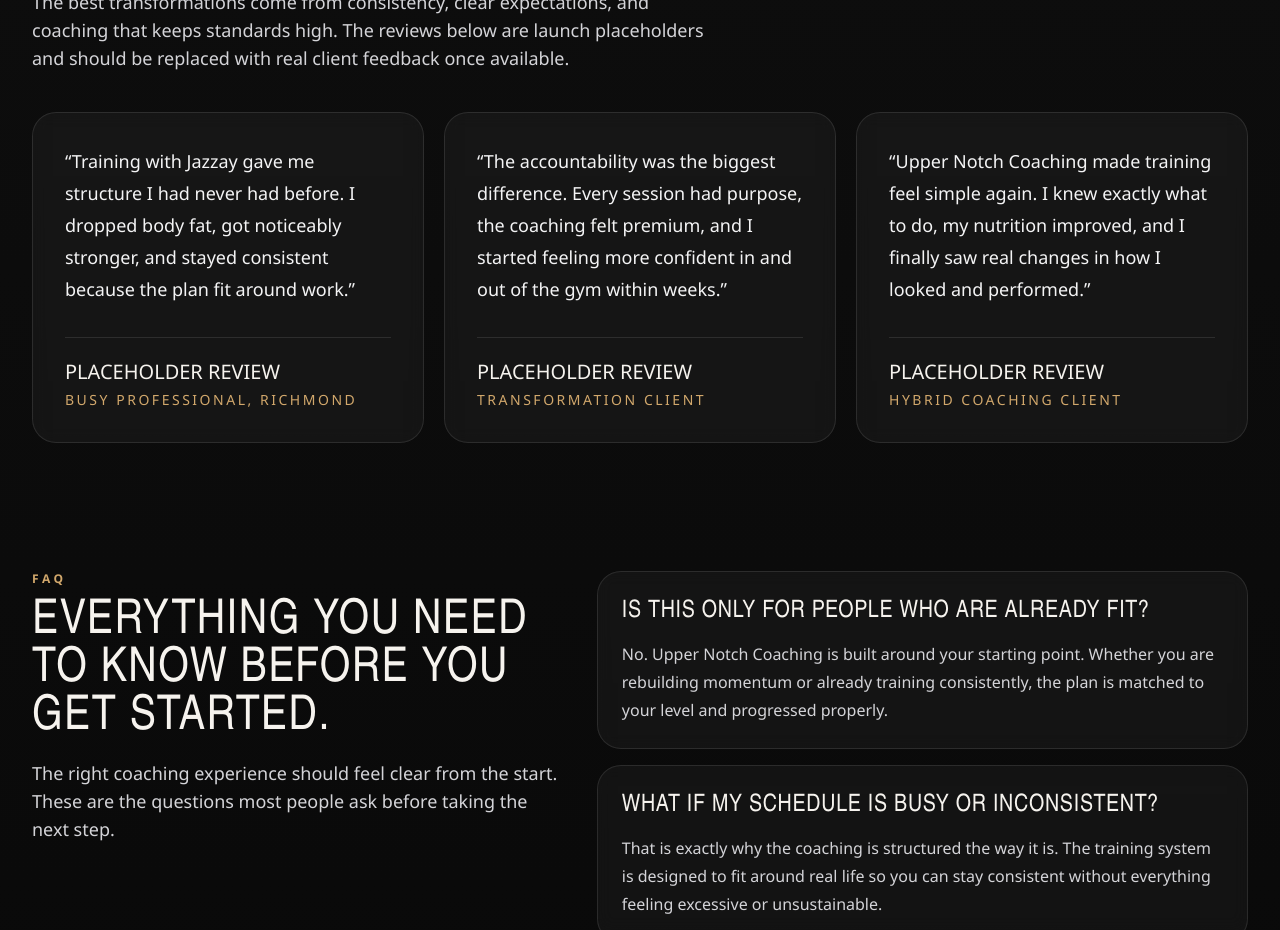
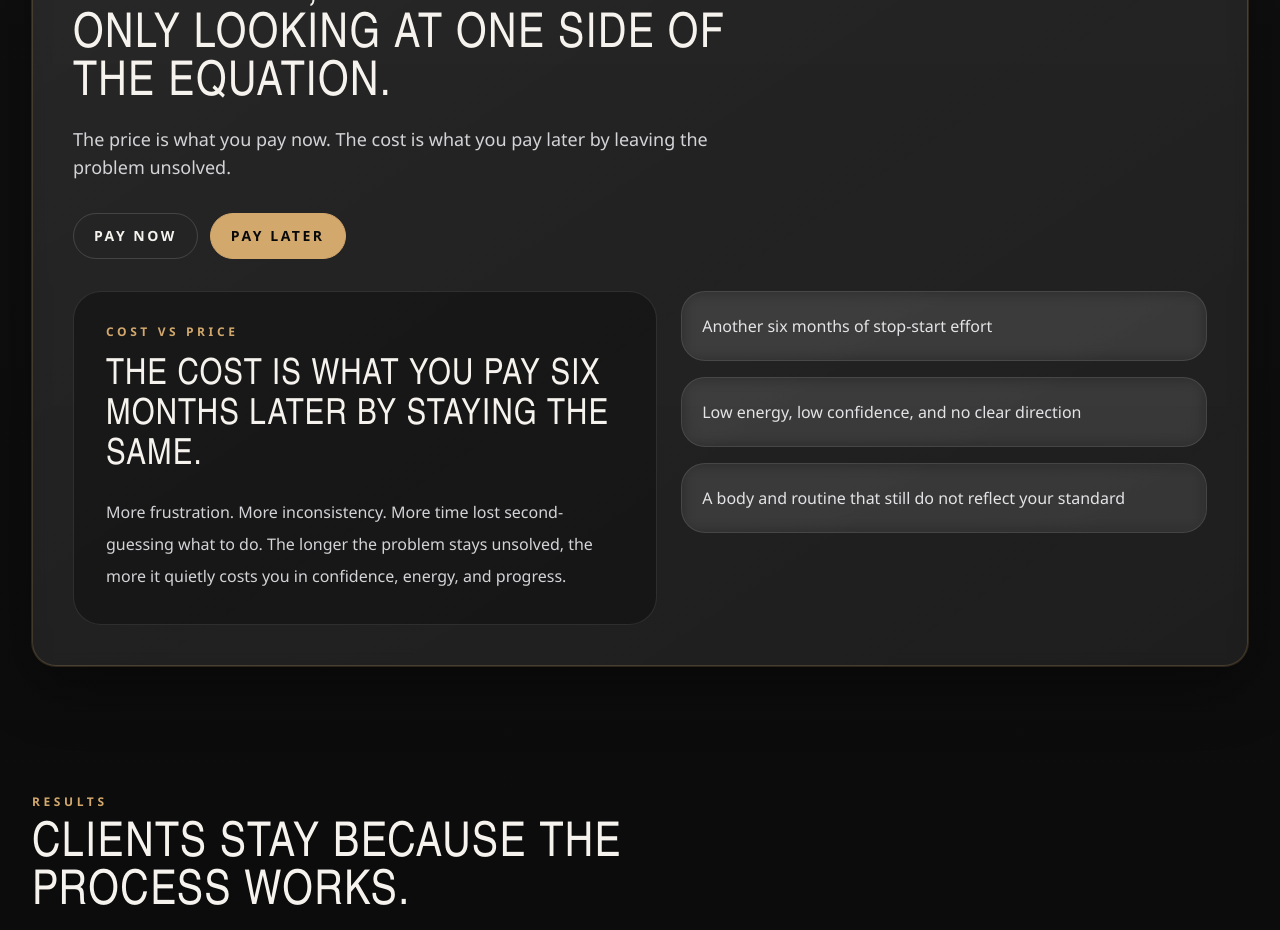
Before and after one commit to stetik-ps4slim/landing-page, a Next.js app: page / in a window 1280 px wide. Shown: the part 4600-5530 px from the top of the page. Built offline with nearby package versions, Linux system fonts and the light colour scheme.

Commit message:
Add interactive cost of waiting section

```diff
--- a/app/page.tsx
+++ b/app/page.tsx
@@ -1,5 +1,6 @@
 import { AboutSection } from "@/components/sections/about-section";
 import { BookingSection } from "@/components/sections/booking-section";
+import { CostOfWaitingSection } from "@/components/sections/cost-of-waiting-section";
 import { CtaBanner } from "@/components/sections/cta-banner";
 import { FaqSection } from "@/components/sections/faq-section";
 import { HeroSection } from "@/components/sections/hero-section";
@@ -13,6 +14,7 @@
       <HeroSection />
       <AboutSection />
       <ServicesSection />
+      <CostOfWaitingSection />
       <ResultsSection />
       <FaqSection />
       <LeadFormSection />
--- /dev/null
+++ b/components/sections/cost-of-waiting-section.tsx
@@ -0,0 +1,83 @@
+"use client";
+
+import { useState } from "react";
+import { SectionHeading } from "@/components/ui/section-heading";
+
+const modes = {
+  now: {
+    label: "Pay Now",
+    title: "The price is what you pay now.",
+    body:
+      "You invest in structure, accountability, coaching, and a clear path forward. It is a decision made once, with a result that keeps compounding.",
+    points: [
+      "A tailored plan with expert guidance",
+      "Standards that keep you consistent",
+      "Momentum in your physique, performance, and mindset"
+    ]
+  },
+  later: {
+    label: "Pay Later",
+    title: "The cost is what you pay six months later by staying the same.",
+    body:
+      "More frustration. More inconsistency. More time lost second-guessing what to do. The longer the problem stays unsolved, the more it quietly costs you in confidence, energy, and progress.",
+    points: [
+      "Another six months of stop-start effort",
+      "Low energy, low confidence, and no clear direction",
+      "A body and routine that still do not reflect your standard"
+    ]
+  }
+} as const;
+
+export function CostOfWaitingSection() {
+  const [activeMode, setActiveMode] = useState<keyof typeof modes>("later");
+  const active = modes[activeMode];
+
+  return (
+    <section className="section-space">
+      <div className="container-shell">
+        <div className="panel overflow-hidden border-accent/20 bg-gradient-to-br from-white/[0.07] to-white/[0.03] p-6 shadow-glow sm:p-8 lg:p-10">
+          <SectionHeading
+            eyebrow="Perspective"
+            title="When people say it is expensive, they are usually only looking at one side of the equation."
+            description="The price is what you pay now. The cost is what you pay later by leaving the problem unsolved."
+          />
+
+          <div className="mt-8 flex flex-wrap gap-3">
+            {(Object.entries(modes) as Array<[keyof typeof modes, (typeof modes)[keyof typeof modes]]>).map(
+              ([key, mode]) => (
+                <button
+                  key={key}
+                  type="button"
+                  onClick={() => setActiveMode(key)}
+                  className={`rounded-full border px-5 py-3 text-sm font-semibold uppercase tracking-[0.18em] transition ${
+                    activeMode === key
+                      ? "border-accent bg-accent text-canvas"
+                      : "border-white/15 text-ink hover:border-accent hover:text-accent"
+                  }`}
+                >
+                  {mode.label}
+                </button>
+              )
+            )}
+          </div>
+
+          <div className="mt-8 grid gap-6 lg:grid-cols-[1fr_0.9fr] lg:items-start">
+            <div className="rounded-[1.75rem] border border-white/10 bg-black/30 p-6 sm:p-8">
+              <p className="text-xs font-semibold uppercase tracking-[0.3em] text-accent">Cost vs Price</p>
+              <h3 className="mt-4 text-3xl uppercase leading-none text-ink sm:text-4xl">{active.title}</h3>
+              <p className="mt-5 max-w-2xl text-base leading-8 text-zinc-300">{active.body}</p>
+            </div>
+
+            <div className="space-y-4">
+              {active.points.map((point) => (
+                <div key={point} className="panel p-5">
+                  <p className="text-base leading-7 text-zinc-200">{point}</p>
+                </div>
+              ))}
+            </div>
+          </div>
+        </div>
+      </div>
+    </section>
+  );
+}
```
